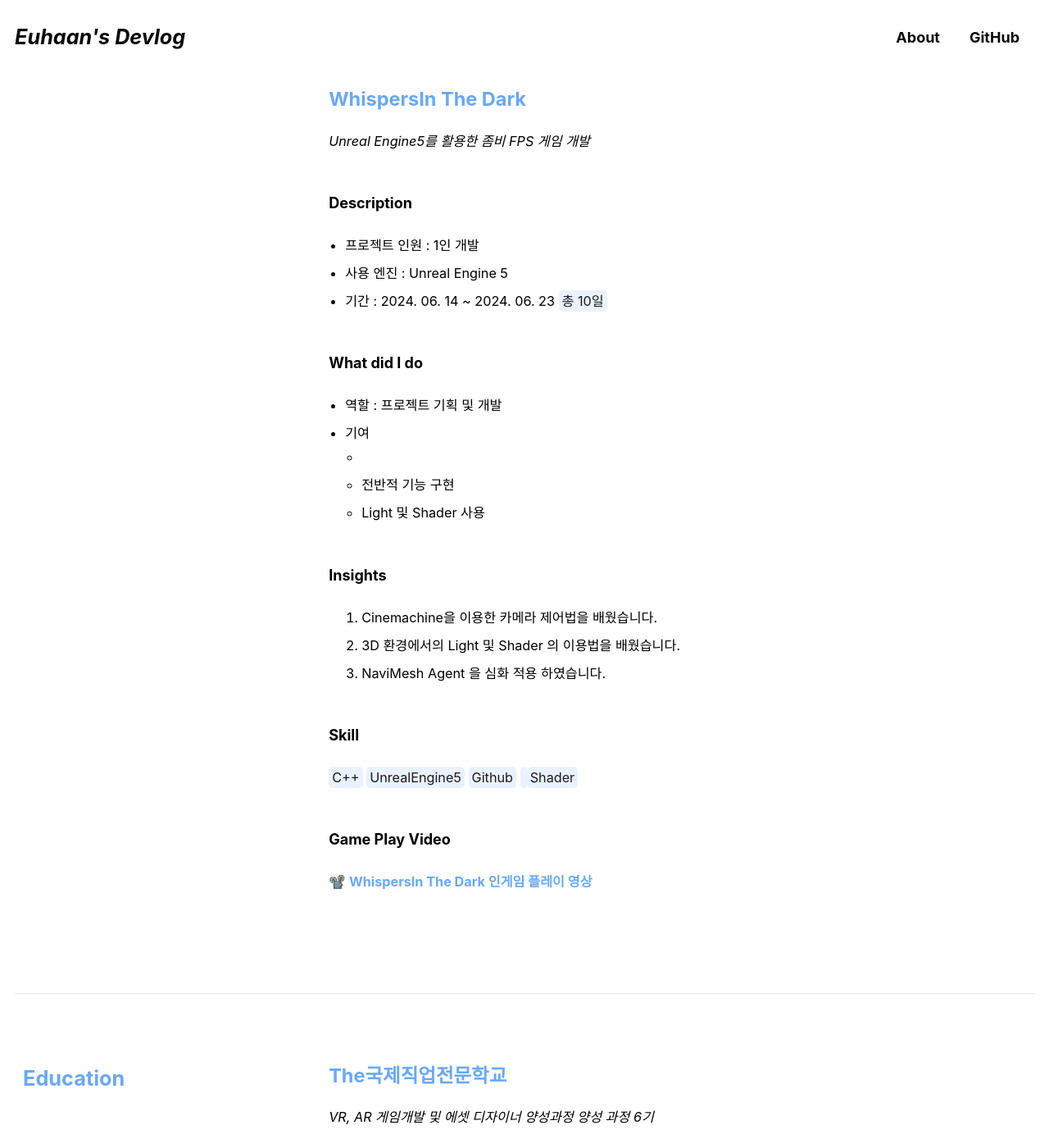
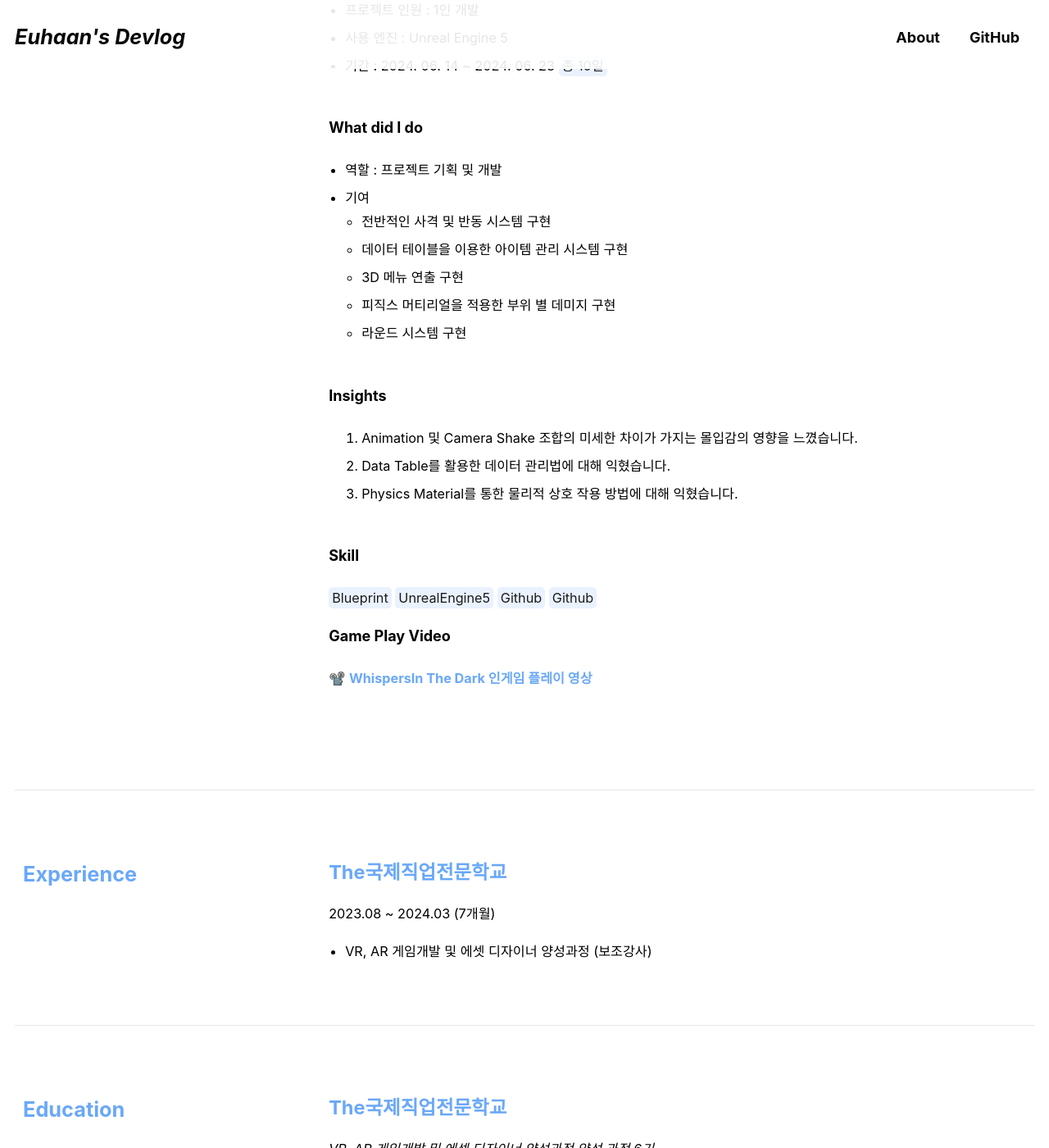
Before and after one commit to Euhaan/Euhaan.github.io, a Jekyll site: the page built from _pages/about.md, in a window 1280 px wide and 1400 px high, scrolled down 3577 px. Shown: the whole window at 82% size. Built offline with Jekyll 4.4.1, drawn with Linux system fonts in a browser that asks for light colours; cached includes are drawn as plain includes; some web fonts are replaced; some of the changed text lies outside the part shown.

Commit message:
feat : 문서 수정

```diff
--- a/_pages/about.md
+++ b/_pages/about.md
@@ -134,25 +134,6 @@ comments: false
 
 <div class="two-columns">
 <div class="column1">
-{{ "# Experience" | markdownify }}
-</div>
-<div class="column2">
-{{ "
-
-## <font color=6AA8F8>The국제직업전문학교</font>
-2023.08 ~ 2024.03 (7개월)
-
-- VR, AR 게임개발 및 에셋 디자이너 양성과정 (보조강사)
-
-
-  " | markdownify }}
-</div>
-</div>
-
-- - -
-
-<div class="two-columns">
-<div class="column1">
 {{ "# Projects" | markdownify }}
 </div>
 <div class="column2">
@@ -217,22 +198,23 @@ comments: false
 
 - 역할 : 프로젝트 기획 및 개발
 - 기여
-    -
-    - 전반적 기능 구현
-    - Light 및 Shader 사용
+    - 전반적인 사격 및 반동 시스템 구현
+    - 데이터 테이블을 이용한 아이템 관리 시스템 구현
+    - 3D 메뉴 연출 구현
+    - 피직스 머티리얼을 적용한 부위 별 데미지 구현
+    - 라운드 시스템 구현
       <br><br>
 
 #### Insights
 
-1. Cinemachine을 이용한 카메라 제어법을 배웠습니다.
-2. 3D 환경에서의 Light 및 Shader 의 이용법을 배웠습니다.
-3. NaviMesh Agent 을 심화 적용 하였습니다.
+1. Animation 및 Camera Shake 조합의 미세한 차이가 가지는 몰입감의 영향을 느꼈습니다.
+2. Data Table를 활용한 데이터 관리법에 대해 익혔습니다.
+3. Physics Material를 통한 물리적 상호 작용 방법에 대해 익혔습니다.
    <br><br>
 
 #### Skill
 
-<mark>C++</mark> <mark>UnrealEngine5</mark> <mark>Github</mark> <mark></mark> <mark>Shader</mark>
-<br><br>
+<mark>Blueprint</mark> <mark>UnrealEngine5</mark> <mark>Github</mark> <mark>Github</mark>
 
 #### Game Play Video
 
@@ -240,6 +222,25 @@ comments: false
 📽️ <a href="https://youtu.be/_VgQjvCEwF0" target=_blank>WhispersIn The Dark 인게임 플레이 영상</a>
 {{ "
 <br>
+
+" | markdownify }}
+</div>
+</div>
+
+- - -
+
+<div class="two-columns">
+<div class="column1">
+{{ "# Experience" | markdownify }}
+</div>
+<div class="column2">
+{{ "
+
+## <font color=6AA8F8>The국제직업전문학교</font>
+2023.08 ~ 2024.03 (7개월)
+
+- VR, AR 게임개발 및 에셋 디자이너 양성과정 (보조강사)
+
 
 " | markdownify }}
 </div>
```
Also changed, not shown: other parts of _pages/about.md (+2 -2 lines).
